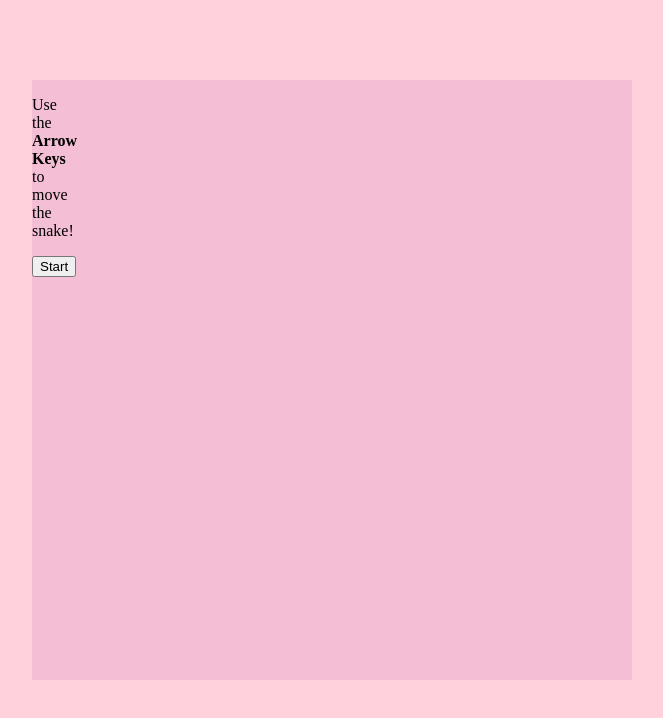
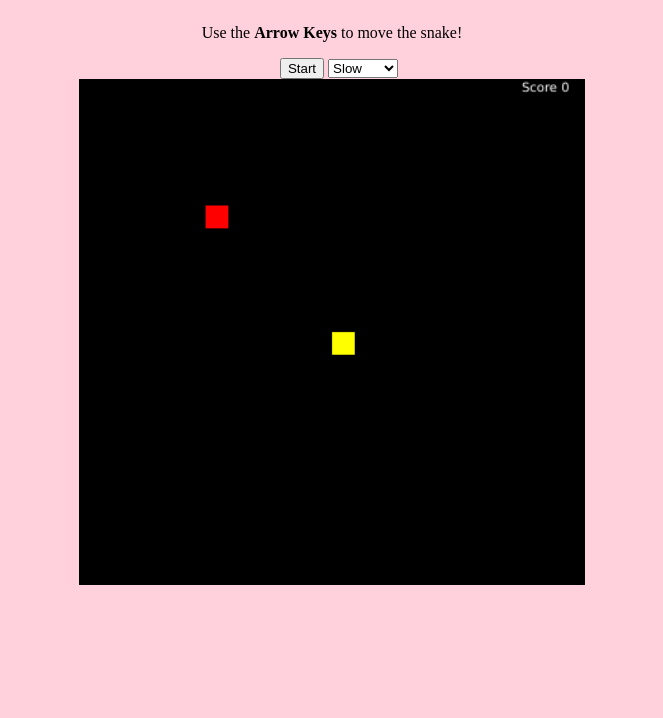
Before and after one commit to nevenng/Snake-Game, a plain HTML site: page index.html in a window 1280 px wide. Both pictures are taken after a click on the button "Start". Shown: the whole page, without its empty margins (308-971 px from the left). Drawn offline with Linux system fonts and the light colour scheme.

Commit message:
updated code

```diff
--- a/app.js
+++ b/app.js
@@ -1,21 +1,200 @@
+const canvas = document.getElementById("game-board");
+const ctx = canvas.getContext("2d");
 
+class snakeBod {
+  constructor(x, y) {
+    this.x = x;
+    this.y = y;
+  }
+}
+let speed = 7;
+const speeder = document.getElementById("speed");
+if ( speeder ) {
+  speeder.addEventListener('change', function(){
+  speed = speeder.value;
+});
+}
 
-/*start the game by pressing a Start button
-use my arrow keys to change the direction of the snake
-have the snake grow correctly when it eats the apple
-have the game end if the snake tries to eat itself
-have the game end if the snake runs into a wall
-see how long my snake was when the game ended
-start the game over without having to reset the browser
-*/
+let tileCount = 20;
+let tileSize = canvas.width / tileCount-2;
 
+let headSnakeX = 10;
+let headSnakeY = 10;
+const snakeBody = [];
+let tailLength = 1;
 
-//move snake function
+let appleX = 5;
+let appleY = 5;
 
-// apple random generator
+//speed of snake
+let inputsXVelocity = 0;
+let inputsYVelocity = 0;
 
-// snake tail lengthen
+let xVelocity = 0;
+let yVelocity = 0;
 
-//player 1 and player 2 values & input
+let score = 0;
 
-//check for hits (wall)
+//refreshes game
+function drawGame() {
+  xVelocity = inputsXVelocity;
+  yVelocity = inputsYVelocity;
+
+  changeSnakePosition();
+  let result = isGameOver();
+  if (result) {
+    return;
+  }
+
+  clearScreen();
+
+  checkApple();
+  drawApple();
+  drawSnake();
+
+  drawScore();
+
+  //speeds up when score gets higher
+  if (score > 4) {
+    speed + 5;
+  }
+  if (score > 10) {
+    speed + 5;
+  }
+
+  setTimeout(drawGame, 1000 / speed);
+}
+
+function isGameOver() {
+  let gameOver = false;
+
+  if (yVelocity === 0 && xVelocity === 0) {
+    return false;
+  }
+
+//checks for wall collisions
+    if (headSnakeX < 0) {
+    gameOver = true;
+  } else if (headSnakeX === tileCount) {
+    gameOver = true;
+  } else if (headSnakeY < 0) {
+    gameOver = true;
+  } else if (headSnakeY === tileCount) {
+    gameOver = true;
+  }
+
+  for (let i = 0; i < snakeBody.length; i++) {
+    let part = snakeBody[i];
+    if (part.x === headSnakeX && part.y === headSnakeY) {
+      gameOver = true;
+      break;
+    }
+  }
+
+  if (gameOver) {
+    document.getElementById("restart").style.visibility = "visible";
+    ctx.fillStyle = "white";
+    ctx.font = "20px Verdana";
+    ctx.fillText("Game Over! Tail Length : " + tailLength, canvas.width / 5, canvas.height / 2);
+  }
+
+  return gameOver;
+}
+
+function drawScore() {
+  ctx.fillStyle = "white";
+  ctx.font = "10px Verdana";
+  ctx.fillText("Score " + score, canvas.width - 50, 10);
+}
+
+function clearScreen() {
+  ctx.fillStyle = "black";
+  ctx.fillRect(0, 0, canvas.width, canvas.height);
+}
+
+//draws the snake onto canvas
+function drawSnake() {
+  ctx.fillStyle = "green";
+  for (let i = 0; i < snakeBody.length; i++) {
+    let part = snakeBody[i];
+    ctx.fillRect(part.x * tileCount, part.y * tileCount, tileSize, tileSize);
+  }
+
+  snakeBody.push(new snakeBod(headSnakeX, headSnakeY));
+  while (snakeBody.length > tailLength) {
+    snakeBody.shift();
+  }
+
+  ctx.fillStyle = "yellow";
+  ctx.fillRect(headSnakeX * tileCount, headSnakeY * tileCount, tileSize, tileSize);
+}
+
+function changeSnakePosition() {
+  headSnakeX += xVelocity;
+  headSnakeY += yVelocity;
+}
+
+function drawApple() {
+  ctx.fillStyle = "red";
+  ctx.fillRect(appleX * tileCount, appleY * tileCount, tileSize, tileSize);
+}
+
+//checks for collision with snake head
+function checkApple() {
+  if (appleX === headSnakeX && appleY == headSnakeY) {
+    appleX = Math.floor(Math.random() * tileCount);
+    appleY = Math.floor(Math.random() * tileCount);
+    tailLength++;
+    score++;
+  }
+}
+
+document.body.addEventListener("keydown", keyDown);
+
+function keyDown(event) {
+
+    if (event.keyCode == 37) {
+    if (inputsXVelocity == 1) return;
+    inputsYVelocity = 0;
+    //moves one tile left
+    inputsXVelocity = -1;
+  }
+
+    if (event.keyCode == 38) {
+    //checks so you cant go in the opposite direction
+    if (inputsYVelocity == 1) return;
+    //moves one tile up
+    inputsYVelocity = -1;
+    inputsXVelocity = 0;
+  }
+
+  if (event.keyCode == 39) {
+    if (inputsXVelocity == -1) return;
+    inputsYVelocity = 0;
+    //moves one tile right
+    inputsXVelocity = 1;
+  }
+
+  if (event.keyCode == 40) {
+    if (inputsYVelocity == -1) return;
+    //moves one tile down
+    inputsYVelocity = 1;
+    inputsXVelocity = 0;
+  }
+}
+
+const restart = document.getElementById("restart");
+restart.addEventListener("click", function(){
+   tailLength = 1;
+   headSnakeX = 10;
+   headSnakeY = 10;
+   appleX = 5;
+   appleY = 5;
+   drawGame();
+
+});
+
+const start = document.getElementById("start-button");
+start.addEventListener("click", function(){
+    drawGame();
+});
--- a/index.html
+++ b/index.html
@@ -4,20 +4,28 @@
 <head>
     <meta name ="viewport" content="width=device-width, initial-scale=1">
     <meta charset="UTF-8">
-    <script defer type="text/javascript" src="app.js"></script>
     <link rel = "stylesheet" href="style.css">
 
 
 </head>
 
 <body>
-<div class = "gameBoard">
-    <div class = "starMenu">
+    <div class = "startMenu">
         <p>Use the <b>Arrow Keys</b> to move the snake! </p>
         <button id = "start-button">Start</button>
+        <select id = "speed">
+            <option value="7">Slow</option>
+            <option value="25">Medium</option>
+            <option value="40">Fast</option>
+        </select>
     </div>
+    <canvas id ="game-board" width ="400" height = "400"> </canvas>
 
-</div>
+    <button id = "restart">Restart</button>
+
+
+
+    <script type="text/javascript" src="./app.js"></script>
 </body>
 
 
--- a/style.css
+++ b/style.css
@@ -1,31 +1,25 @@
 body {
-    width:100vw;
-    height:100vh;
+
     display:flex;
+    flex-direction: column;
     justify-content: center;
-    margin: 0;
+    align-items:center;
     background-color: #ffd1dc;
 
 }
 
-.gameBoard {
-    width: 75vmin;
-    height: 75vmin;
-    margin-top:10vh;
-    background-color:#f4bfd4;
-    display:grid;
-    grid-template-columns: repeat(21, 1fr);
-    grid-template-rows: repeat(21, 1fr);
-}
-
-.snake {
-    background-color: aqua;
-    border:.25vmin solid black;
+#start-button{
+   margin-left:30%;
 
 }
 
-.apple {
-    background-color: red;
-    border:.25vmin solid black;
+#restart{
+    visibility: hidden;
+    margin-top:5vh;
+    padding:15px;
+}
 
+canvas {
+    height: 40%;
+    width: 40%;
 }
```
